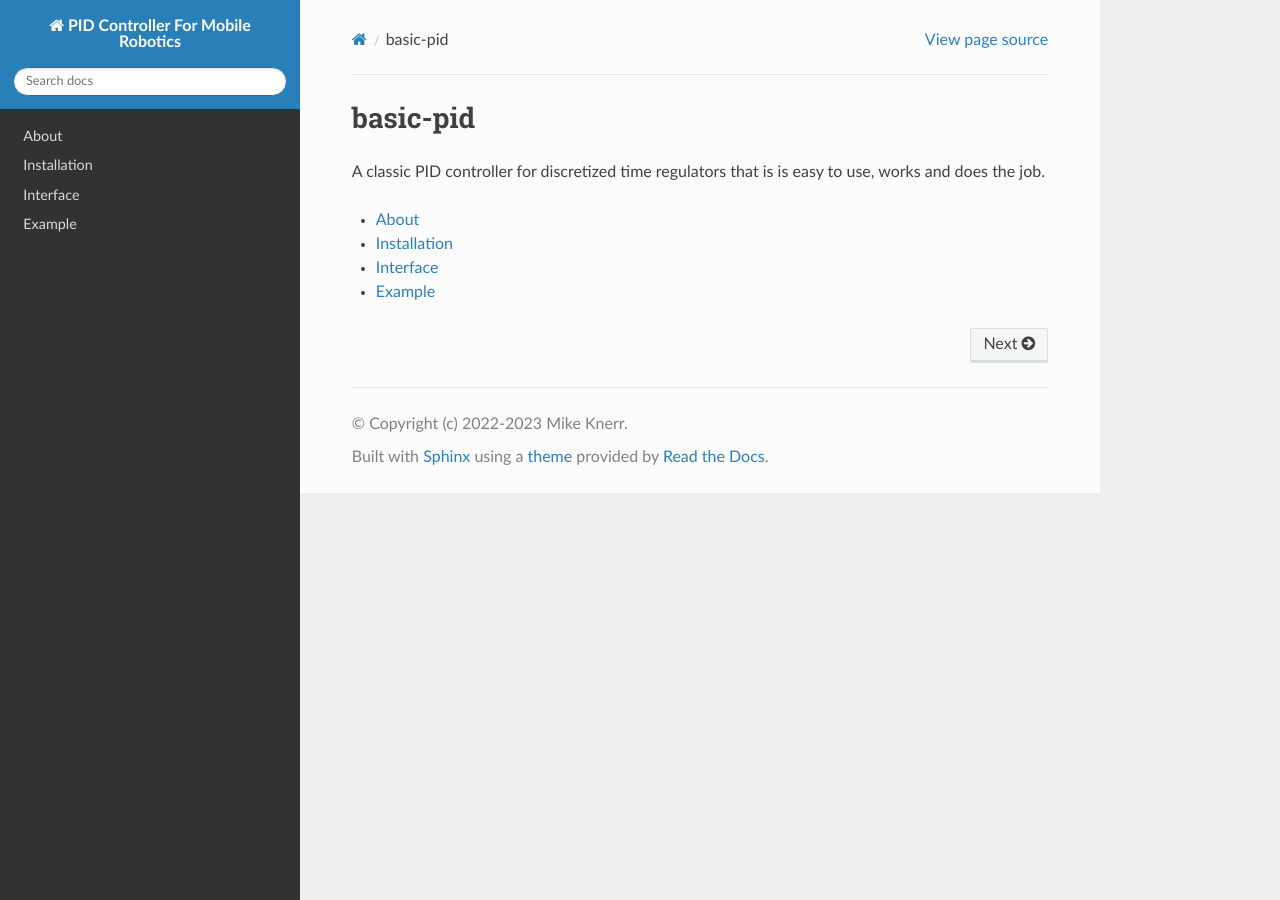
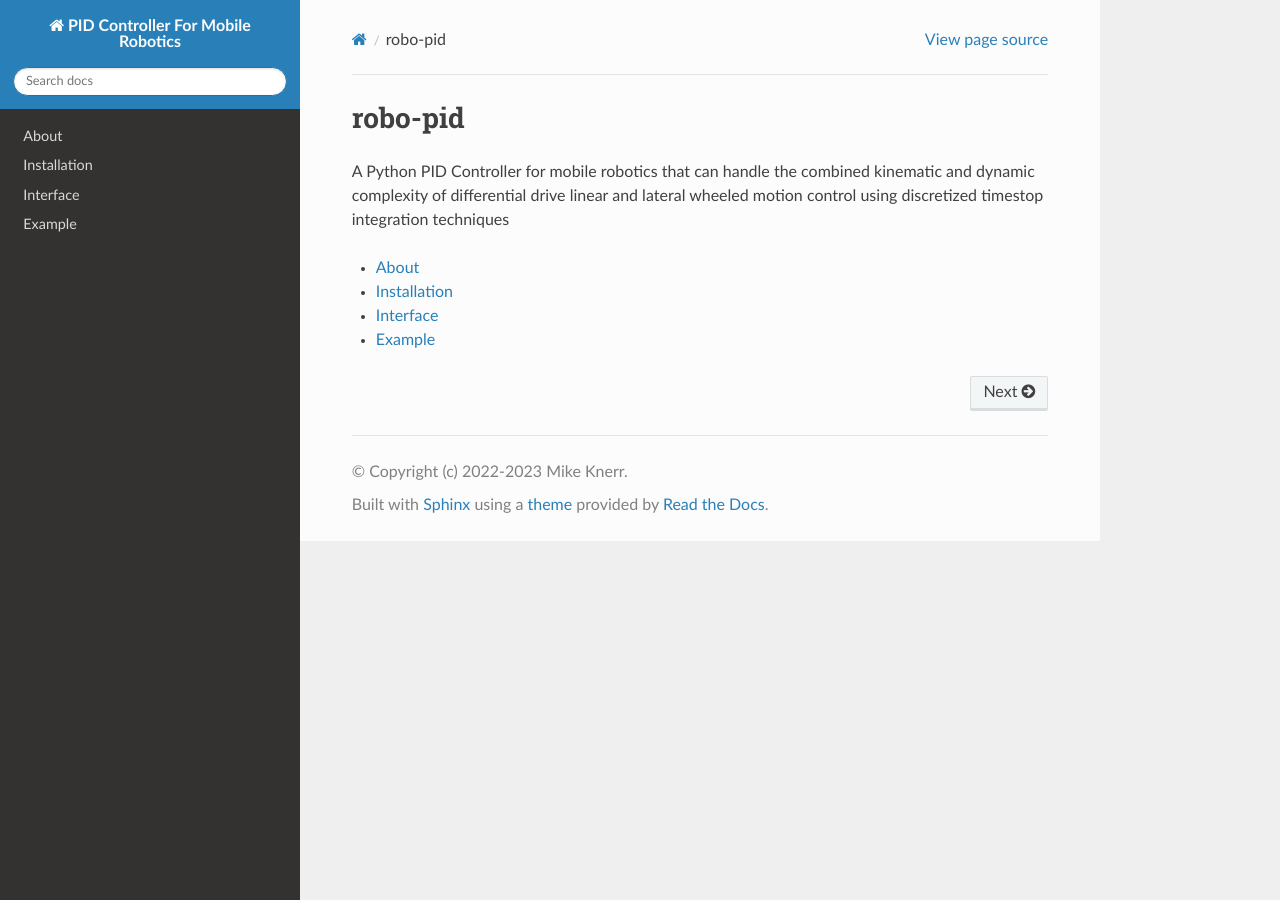
Before and after one commit to mkner/robo-pid, a Sphinx documentation site: the page built from docs/index.rst, in a window 1280 px wide. Built offline with Sphinx 7.4.7 and the Read the Docs theme 2.0.0, drawn with Linux system fonts in a browser that asks for light colours.

Commit message:
Update index.rst

```diff
--- a/docs/index.rst
+++ b/docs/index.rst
@@ -1,9 +1,10 @@
 
-basic-pid
+robo-pid
 *********
 
-
-A classic PID controller for discretized time regulators that is is easy to use, works and does the job.
+A Python PID Controller for mobile robotics that can handle the combined kinematic
+and dynamic complexity of differential drive linear and lateral wheeled motion control
+using discretized timestop integration techniques
 
 .. toctree::
    :maxdepth: 1
```
